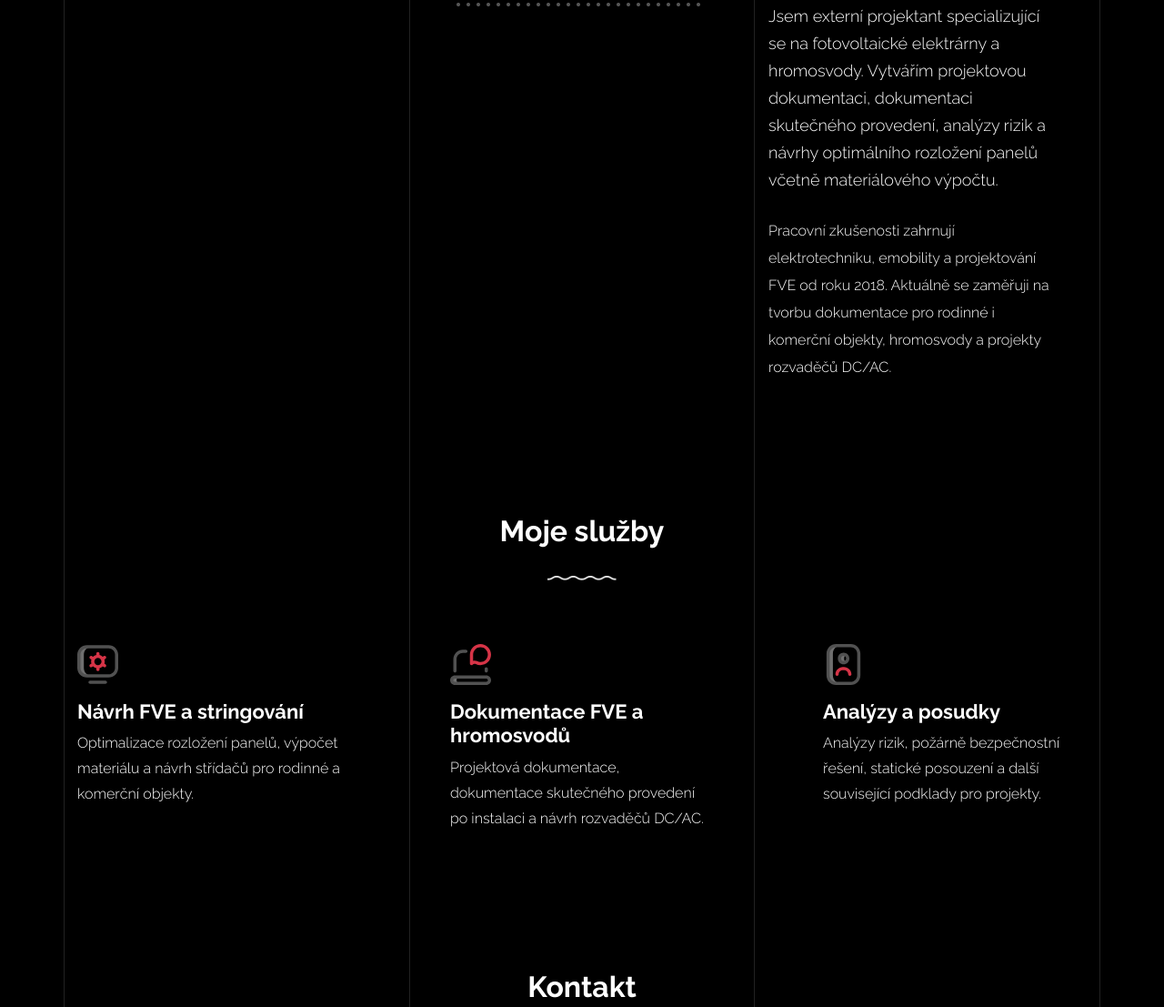
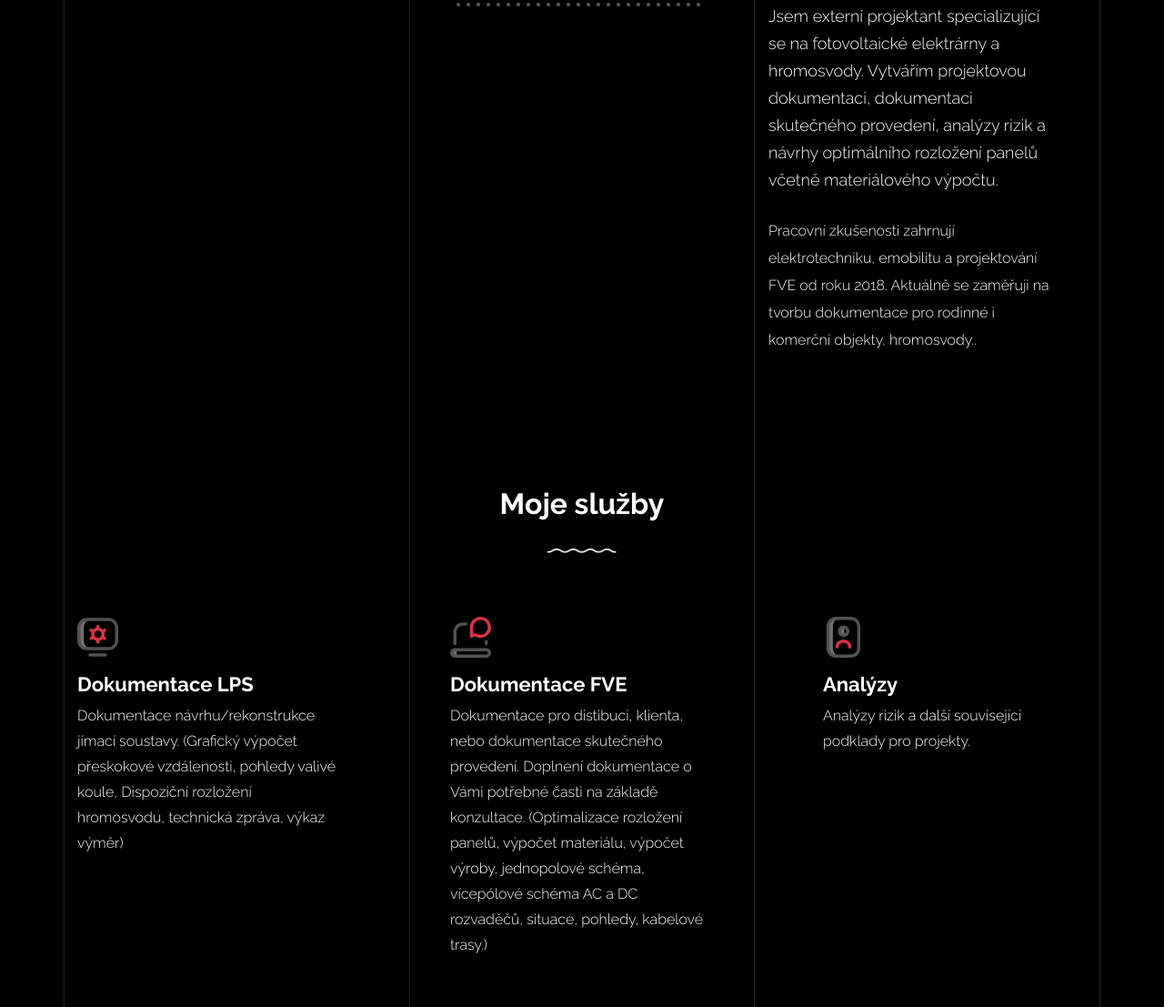
Before and after one commit to fholesz-666/FVSOL, a plain HTML site: page index.html in a window 1280 px wide. Shown: the part 1419-2526 px from the top of the page at 91% size. Drawn offline with nearby package versions, Linux system fonts and the light colour scheme; files whose address does not match are found by name.

Commit message:
Update index.html

```diff
--- a/index.html
+++ b/index.html
@@ -219,7 +219,7 @@
                 <h3 class="mb-4 heading-h3"><span class="gsap-reveal">Filip Holesz – FVSOL</span></h3>
                 <p class="lead gsap-reveal">Jsem externí projektant specializující se na fotovoltaické elektrárny a hromosvody. Vytvářím projektovou dokumentaci, dokumentaci skutečného provedení, analýzy rizik a návrhy optimálního rozložení panelů včetně materiálového výpočtu.</p>
                 <p class="mb-4 gsap-reveal">
-                  Pracovní zkušenosti zahrnují elektrotechniku, emobility a projektování FVE od roku 2018. Aktuálně se zaměřuji na tvorbu dokumentace pro rodinné i komerční objekty, hromosvody a projekty rozvaděčů DC/AC.
+                  Pracovní zkušenosti zahrnují elektrotechniku, emobilitu a projektování FVE od roku 2018. Aktuálně se zaměřuji na tvorbu dokumentace pro rodinné i komerční objekty, hromosvody..
                 </p>
               </div>
             </div>
@@ -239,8 +239,8 @@
                   <div class="wrap-icon mb-3">
                     <img src="images/svg/001-options.svg" alt="Icon" width="45">
                   </div>
-                  <h3>Návrh FVE a stringování</h3>
-                  <p>Optimalizace rozložení panelů, výpočet materiálu a návrh střídačů pro rodinné a komerční objekty.</p>
+                  <h3>Dokumentace LPS</h3>
+                  <p>Dokumentace návrhu/rekonstrukce jímací soustavy. (Grafický výpočet přeskokové vzdálenosti, pohledy valivé koule, Dispoziční rozložení hromosvodu, technická zpráva, výkaz výměr)</p>
                 </div>
               </div>
               <div class="col-md-6 col-lg-4 mb-4">
@@ -248,8 +248,8 @@
                   <div class="wrap-icon mb-3">
                     <img src="images/svg/002-chat.svg" alt="Icon" width="45">
                   </div>
-                  <h3>Dokumentace FVE a hromosvodů</h3>
-                  <p>Projektová dokumentace, dokumentace skutečného provedení po instalaci a návrh rozvaděčů DC/AC.</p>
+                  <h3>Dokumentace FVE</h3>
+                  <p>Dokumentace pro distibuci, klienta, nebo dokumentace skutečného provedení. Doplnení dokumentace o Vámi potřebné časti na základě konzultace. (Optimalizace rozložení panelů, výpočet materiálu, výpočet výroby, jednopolové schéma, vícepólové schéma AC a DC rozvaděčů, situace, pohledy, kabelové trasy.)</p>
                 </div>
               </div>
               <div class="col-md-6 col-lg-4 mb-4">
@@ -257,8 +257,8 @@
                   <div class="wrap-icon mb-3">
                     <img src="images/svg/003-contact-book.svg" alt="Icon" width="45">
                   </div>
-                  <h3>Analýzy a posudky</h3>
-                  <p>Analýzy rizik, požárně bezpečnostní řešení, statické posouzení a další související podklady pro projekty.</p>
+                  <h3>Analýzy</h3>
+                  <p>Analýzy rizik a další související podklady pro projekty.</p>
                 </div>
               </div>
             </div>
```
